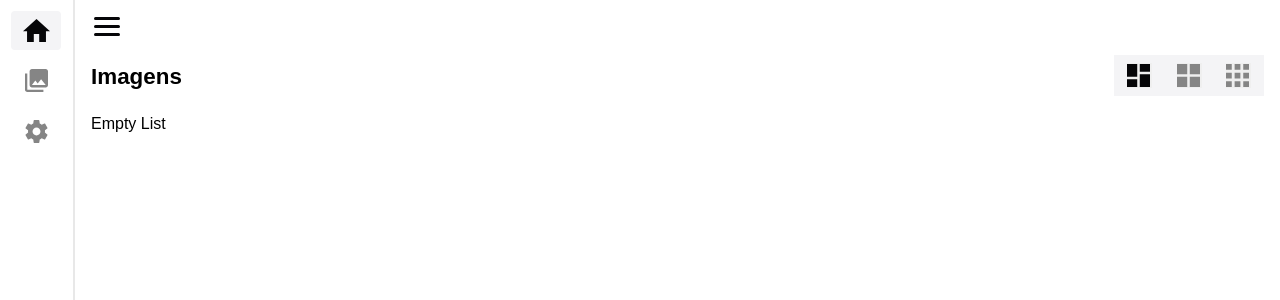
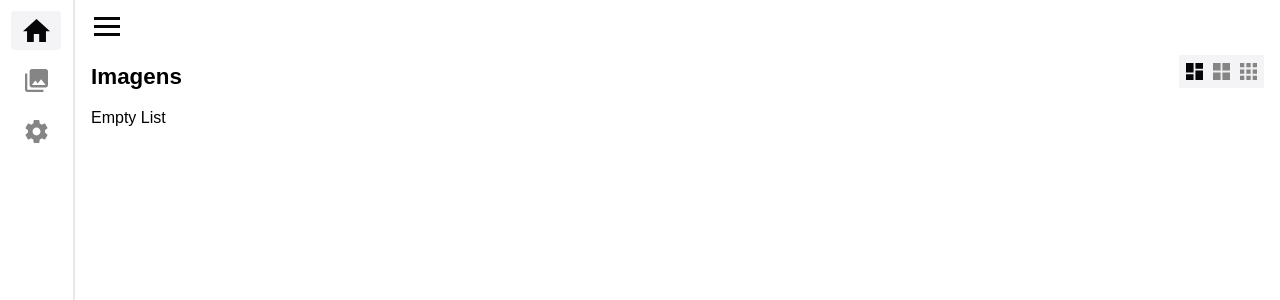
Before and after one commit to mateusmdev/MyImage-Ref, a Vue app: page / in a window 1280 px wide. Shown: the top 300 px of the page. Built offline with nearby package versions, Linux system fonts and the light colour scheme; the HTML template or start-up script is replaced by a standard one.

Commit message:
style(ui): convert px to rem across layout components and reduce Dock size.

```diff
--- a/src/components/Dock.vue
+++ b/src/components/Dock.vue
@@ -59,7 +59,7 @@ const methods = {
 
 <style scoped lang="scss">
 div {
-  width: 150px;
+  width: 5.313rem;
   padding: 0.5rem 0.08rem;
   background-color: #f4f4f6;
   display: flex;
@@ -68,8 +68,8 @@ div {
   button {
     border: none;
     outline: none;
-    width: 25px;
-    aspect-ratio: 1;
+    width: 1.063rem;
+    height: 1.063rem;
     display: flex;
     align-items: center;
     cursor: pointer;
--- a/src/components/Header.vue
+++ b/src/components/Header.vue
@@ -82,7 +82,7 @@ const methods = {
 
 header {
 	border-right: 2px solid #e8e8e8;
-  width: 180px;
+  width: 11.25rem;
 	padding: 0.7rem;
 	position: fixed;
 	height: 100%;
@@ -90,24 +90,24 @@ header {
 	transition: width 300ms cubic-bezier(0.4, 0, 0.2, 1);
 
 	&.is-closed {
-		width: 75px;
+		width: 4.688rem;
 	}
 
 	.toggle-btn {
 		z-index: 5;
 		position: absolute;
-		right: -50px;
+		right: -3.125rem;
 		top: 1.8%;
-		width: 32px;
-		height: 25px;
+		width: 2rem;
+		height: 1.563rem;
 
 		display: inline-flex;
 		flex-direction: column;
 		align-items: center;
 		justify-content: center;
-		gap: 5px;
+		gap: 0.313rem;
 
-		padding: 3px 3px;
+		padding: 0.188rem 0.188rem;
 		border: none;
 		outline: transparent;
 		background: transparent;
@@ -122,10 +122,9 @@ header {
 
 		div {
 			width: 100%;
-			height: 3px;
+			height: 0.188rem;
 			flex-shrink: 0;
 			background-color: currentColor;
-			border-radius: 999px;
 
 			translate: 0 0;
 			rotate: 0deg;
@@ -138,7 +137,7 @@ header {
 
 		&.is-open {
 			div:nth-child(1) {
-				translate: 0 8px;
+				translate: 0 0.5rem;
 				rotate: 45deg;
 			}
 
@@ -147,7 +146,7 @@ header {
 			}
 
 			div:nth-child(3) {
-				translate: 0 (-8px);
+				translate: 0 (-0.5rem);
 				rotate: -45deg;
 			}
 		}
--- a/src/components/HeaderItem.vue
+++ b/src/components/HeaderItem.vue
@@ -46,20 +46,20 @@ const props = defineProps<PropsDefinition>()
   }
 
   .icon {
-    margin-right: 15px;
-    min-width: 27px;
-    margin-left: 1px;
+    margin-right: 0.938rem;
+    min-width: 1.688rem;
+    margin-left: 0.063rem;
   }
 
   &.short-version {
-    width: 50px;
+    width: 3.125rem;
 
     span {
       display: none;
     }
 
     .icon {
-      margin-right: 0px;
+      margin-right: 0;
     }
   }
 }
--- a/src/views/AppLayout.vue
+++ b/src/views/AppLayout.vue
@@ -30,11 +30,11 @@ main {
   position: fixed;
   right: 0;
   top: 0;
-  width: calc(100% - 75px);
+  width: calc(100% - 4.688rem);
   transition: width 300ms cubic-bezier(0.4, 0, 0.2, 1);
 
   &.is-open {
-    width: calc(100% - 180px);
+    width: calc(100% - 11.25rem);
   }
 }
 </style>
```
